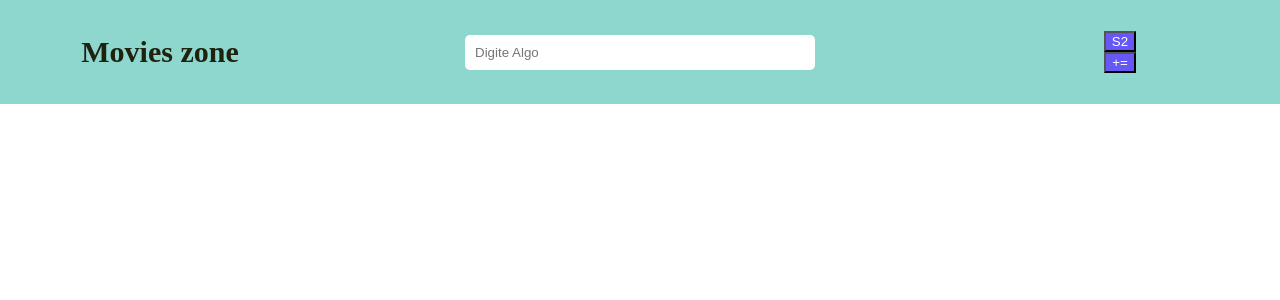
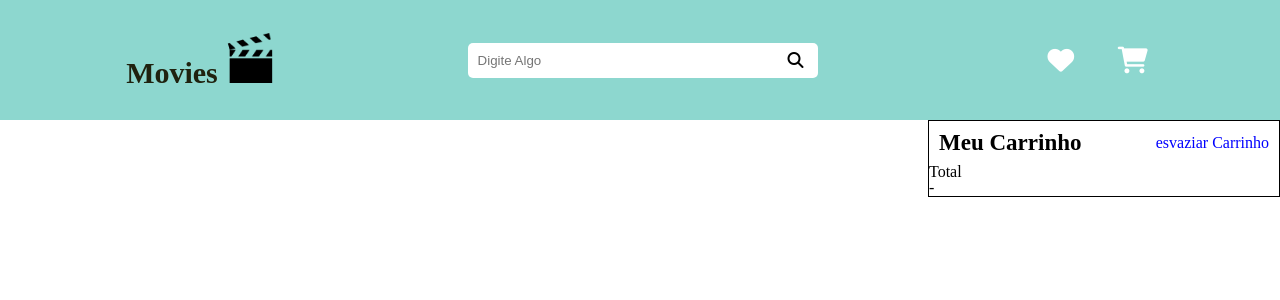
Before and after one commit to leonardo-cabral67/prova-dot, a Vue app: page / in a window 1280 px wide. Shown: the top 300 px of the page. Built offline with nearby package versions, Linux system fonts and the light colour scheme; no server answers.

Commit message:
feat: cart structure made

```diff
--- a/src/App.vue
+++ b/src/App.vue
@@ -1,6 +1,9 @@
 <template>
   <Header />
-  <ListOfMovies />
+  <div class="app">
+    <ListOfMovies />
+    <Cart />
+  </div>
 </template>
 
 <script setup>
@@ -12,12 +15,15 @@ import Header from "./components/Header.vue";
 import Cart from "./components/Cart.vue";
 
 const store = useStore();
-const teste = computed(() => store.state.moviesList.teste);
 </script>
 
 <style>
-div {
+.app {
+  overflow-x: hidden;
   display: grid;
-  grid-template-columns: 100px, 200px;
+  grid-template-columns: 3fr 1fr;
+  justify-content: center;
+  align-content: center;
+  width: 100%;
 }
 </style>
--- a/src/assets/main.css
+++ b/src/assets/main.css
@@ -7,10 +7,14 @@
   --color-yellow: #fbe192;
 }
 
+body {
+  margin-bottom: 90px;
+}
 button {
   background: none;
   color: white;
   background-color: var(--color-button);
+  cursor: pointer;
 }
 
 button:hover {
--- a/src/assets/reset.css
+++ b/src/assets/reset.css
@@ -127,3 +127,7 @@ table {
   border-collapse: collapse;
   border-spacing: 0;
 }
+
+button {
+  border: none;
+}
--- a/src/components/Cart.vue
+++ b/src/components/Cart.vue
@@ -1,11 +1,64 @@
 <template>
-  <ul>
-    <ListCartItem />
-  </ul>
+  <aside class="sideBar">
+    <ul class="cart">
+      <header class="cart__header">
+        <h1>Meu Carrinho</h1>
+        <p @click="drainOutCart">esvaziar Carrinho</p>
+      </header>
+      <ListCartItem />
+    </ul>
+    <footer class="total">
+      <div>
+        <h3>Total</h3>
+        <p>- {{ total }}</p>
+      </div>
+    </footer>
+  </aside>
 </template>
 
 <script setup>
+import { computed } from "@vue/runtime-core";
+import { useStore } from "vuex";
 import ListCartItem from "./ListCartItem.vue";
+
+const store = useStore();
+const total = computed(() => store.getters.priceTotal);
+const drainOutCart = () => store.dispatch("cart/drainOutCart");
 </script>
 
-<style></style>
+<style>
+.sideBar {
+  display: flex;
+  flex-direction: column;
+  justify-content: space-between;
+  width: 350px;
+  border: 1px solid #000;
+}
+
+.cart {
+  display: flex;
+  flex-direction: column;
+  gap: 20px;
+  padding: 10px;
+}
+
+.cart__header {
+  display: flex;
+  flex-direction: row;
+  justify-content: space-between;
+  align-items: center;
+}
+
+.cart__header p {
+  color: #00f;
+  cursor: pointer;
+}
+
+.cart__header p:hover {
+  text-decoration: underline;
+}
+.cart__header h1 {
+  font-weight: 700;
+  font-size: 23px;
+}
+</style>
--- a/src/components/Header.vue
+++ b/src/components/Header.vue
@@ -1,14 +1,28 @@
 <template>
   <header class="pageHeader">
-    <h1 class="pageHeader__logo">Movies zone</h1>
+    <div class="pageHeader__container">
+      <h1 class="pageHeader__logo">
+        Movies
+        <img
+          src="../assets/icons/cinema.png"
+          alt="ícone logo"
+          class="icone__logo"
+        />
+      </h1>
 
-    <div class="pageHeader__inputContainer">
-      <input class="pageHeader__input" placeholder="Digite Algo" />
-    </div>
+      <div class="inputContainer">
+        <input class="inputContainer__input" placeholder="Digite Algo" />
+        <i class="fa-solid fa-magnifying-glass inputContainer__lupa"></i>
+      </div>
 
-    <div class="pageHeader__buttons">
-      <button>S2</button>
-      <button>+=</button>
+      <div class="buttons__container">
+        <button class="buttons buttons__container--heart">
+          <i class="fa-solid fa-heart fa-2x"></i>
+        </button>
+        <button class="buttons buttons__container--cart">
+          <i class="fa-solid fa-cart-shopping fa-2x"></i>
+        </button>
+      </div>
     </div>
   </header>
 </template>
@@ -16,20 +30,34 @@
 <script setup></script>
 
 <style>
+.icone__logo {
+  width: 50px;
+}
+
+.fa-heart {
+  width: 90px;
+}
+.pageHeader__logo {
+  color: #fff;
+}
 .pageHeader {
-  width: 100vw;
-  margin: 0 auto;
-  height: 80px;
-  padding: 12px 0;
+  width: 100%;
+  display: flex;
+  justify-content: center;
+  align-items: center;
+}
 
-  display: grid;
-  grid-template-columns: 1fr 2fr 1fr;
+.pageHeader__container {
+  background: var(--color-main);
+  width: 100%;
+  height: 60px;
+  padding: 30px;
+  /* margin-bottom: 60px; */
 
-  justify-items: center;
+  display: flex;
+  justify-content: space-around;
   align-items: center;
-  margin-bottom: 70px;
-
-  background: var(--color-main);
+  flex-flow: row wrap;
 }
 
 .pageHeader__logo {
@@ -37,18 +65,60 @@
   font-weight: 700;
   color: #1f220f;
 }
+.button__icon {
+  width: 70px;
+  height: 70px;
+}
 
-.pageHeader__inputContainer {
+.inputContainer {
   width: 350px;
+  display: flex;
+  flex-direction: row;
+  align-items: center;
   background: #fff;
   border-radius: 5px;
 }
 
-.pageHeader__input {
+.inputContainer__lupa {
+  cursor: pointer;
+}
+.inputContainer__input {
   width: 300px;
   padding: 10px;
   border: none;
   outline: none;
   background: none;
 }
+
+.buttons__container button {
+  background: none;
+}
+.buttons__container button:hover {
+  background: none;
+}
+.buttons__container button i {
+  background: none;
+  cursor: pointer;
+}
+
+.fa-heart:hover {
+  color: #f00;
+}
+
+.fa-cart-shopping:hover {
+  color: grey;
+}
+
+@media (max-width: 767px) {
+  .pageHeader__container {
+    height: auto;
+    gap: 30px;
+  }
+  h1 {
+    font-size: 20px;
+  }
+  .icone__logo {
+    width: 40px;
+  }
+}
 </style>
--- a/src/components/ListCartItem.vue
+++ b/src/components/ListCartItem.vue
@@ -1,29 +1,61 @@
 <template>
-  <li v-for="item in cartList" :key="item.id">
-    <figure>
+  <li v-for="item in cartList" :key="item.movie.id" class="cartItem">
+    <figure class="movieContainer">
       <img
-        :src="`https://image.tmdb.org/t/p/original${item.poster_path}`"
-        :alt="`Poster do filme ${item.title}`"
+        :src="`https://image.tmdb.org/t/p/original${item.movie.poster_path}`"
+        :alt="`Poster do filme ${item.movie.title}`"
       />
-      <figcaption>
-        <h4>{{ item.title }}</h4>
-        <!-- <p>{{ item.quantity }}</p> -->
-        <p>{{ item.price }}</p>
+      <figcaption class="movieInfos">
+        <h4>{{ item.movie.title }}</h4>
+        <h3>{{ item.quantity }}</h3>
+        <p>R${{ (item.movie.popularity / 10).toFixed(2) }}</p>
       </figcaption>
+
+      <button @click="excluir(item.movie.id)">
+        <i class="fa-solid fa-trash" @click="excluir(item.movie.id)"></i>
+      </button>
     </figure>
   </li>
 </template>
 
 <script setup>
 import { useStore } from "vuex";
-import { computed } from "vue";
+import { computed, ref } from "vue";
+const store = useStore();
 
-const store = useStore();
+const excluir = (id) => store.dispatch("cart/deleteCartItem", id);
+
 const cartList = computed(() => store.state.cart.cartList);
+const total = computed(() => {});
 </script>
 
 <style>
-img {
-  width: 100px;
+.movieContainer,
+.cartItem {
+  display: flex;
+  flex-flow: row nowrap;
+  align-items: center;
+  gap: 20px;
+}
+
+.movieContainer img {
+  width: 60px;
+  height: 60px;
+}
+
+.movieInfos {
+  display: flex;
+  flex-flow: row nowrap;
+  gap: 20px;
+}
+
+.movieInfos h4 {
+  max-width: 15ch;
+  overflow: hidden;
+  text-overflow: ellipsis;
+  white-space: nowrap;
+  width: 200px;
+  font-size: 16px;
+  font-weight: 700;
 }
 </style>
--- a/src/components/ListMovies.vue
+++ b/src/components/ListMovies.vue
@@ -1,5 +1,5 @@
 <template>
-  <ul>
+  <ul class="listMovies">
     <MovieListItem />
   </ul>
 </template>
@@ -8,4 +8,15 @@
 import MovieListItem from "./MovieListItem.vue";
 </script>
 
-<style></style>
+<style>
+.listMovies {
+  display: flex;
+  flex-flow: row wrap;
+  max-width: 900px;
+  margin: 0 auto;
+  justify-content: center;
+  gap: 20px;
+}
+
+/* @media */
+</style>
--- a/src/components/MovieListItem.vue
+++ b/src/components/MovieListItem.vue
@@ -9,13 +9,19 @@
       <figcaption class="movieImageContainer__releaseDate">
         {{ item.release_date }}
       </figcaption>
+      <button class="buttons button__heart">
+        <i class="fa-solid fa-heart fa-lg"></i>
+      </button>
     </figure>
     <header class="listItem__container">
-      <h4>{{ item.title }}</h4>
+      <h4 class="listItem__title">{{ item.title }}</h4>
     </header>
-    <p class="listItem__average">Nota: {{ item.vote_average }}</p>
-    <p class="listItem__price">R$ 79,99</p>
-    <button @click="buyMovie(item)">Comprar</button>
+    <div class="listItem__average">
+      <img src="../assets/icons/black-star.png" alt="ícone de estrela" />
+      <p>{{ item.vote_average.toFixed(1) }}</p>
+    </div>
+    <p class="listItem__price">{{ item.vote_average * 10 }}</p>
+    <button @click="buyMovie(item)" class="listItem__button">adicionar</button>
   </li>
 </template>
 
@@ -28,7 +34,10 @@ const cartList = store.state.cart.cartList;
 const moviesList = computed(() => store.state.moviesList.moviesList);
 store.dispatch("moviesList/loadMoviesList");
 const buyMovie = (item) => {
-  store.commit("cart/pushIdToCartList", item);
+  store.dispatch("cart/addToCart", {
+    movie: item,
+    quantity: 1,
+  });
   console.log("cart - ", cartList);
 };
 </script>
@@ -37,11 +46,96 @@ const buyMovie = (item) => {
 .listItem {
   display: flex;
   flex-direction: column;
-  justify-content: center;
   align-items: center;
+  width: 200px;
+  text-align: center;
+  border: 1px solid #0000004d;
+  gap: 4px;
+  margin-top: 60px;
+}
+
+.listItem:hover {
+  box-shadow: -2px -2px 12px rgb(0, 0, 0, 0.8);
+}
+
+.listItem,
+.movieImageContainer__releaseDate {
+  border-radius: 5px;
+}
+
+.movieImageContainer {
+  position: relative;
 }
 
 .movieImageContainer__img {
-  width: 150px;
+  width: 100%;
+  border-top-right-radius: 5px;
+  border-top-left-radius: 5px;
+}
+
+.movieImageContainer__releaseDate {
+  width: 200px;
+  margin: 0 auto;
+  padding: 20px 0 20px 0;
+  position: absolute;
+  bottom: 4px;
+
+  color: #fff;
+
+  font-size: 16px;
+  font-weight: 300;
+
+  opacity: 0.3;
+}
+.movieImageContainer__releaseDate:hover {
+  background: #000011a9;
+  opacity: 0.9;
+  font-weight: 900;
+}
+
+.listItem__title {
+  padding: 8px;
+  max-width: 15ch;
+  overflow: hidden;
+  text-overflow: ellipsis;
+  white-space: nowrap;
+}
+
+.listItem__average {
+  display: flex;
+  flex-direction: row;
+  justify-content: center;
+  align-items: center;
+  gap: 7px;
+}
+.listItem__average img {
+  width: 20px;
+  margin-top: -4px;
+}
+.listItem__price {
+  font-size: 14px;
+  font-weight: 700;
+  margin-top: 8px;
+  margin-bottom: 6px;
+}
+.listItem__button {
+  width: 100%;
+  padding: 15px;
+  margin: 0 auto;
+  border-bottom-right-radius: 5px;
+  border-bottom-left-radius: 5px;
+}
+
+.button__heart {
+  background: unset;
+  position: absolute;
+  top: 8px;
+  right: -30px;
+}
+.button__heart:hover {
+  background: none;
+}
+
+.fa-heart {
 }
 </style>
--- a/src/store/modules/cart.js
+++ b/src/store/modules/cart.js
@@ -3,19 +3,49 @@ const state = {
 };
 
 const mutations = {
-  pushIdToCartList(state, id) {
-    console.log("função pushIdToCartList - ");
-    state.cartList.push(id);
+  PUSH_MOVIE_TO_CART(state, { movie, quantity }) {
+    let cartItem = state.cartList.find((item) => item.movie.id === movie.id);
+    if (cartItem) {
+      cartItem.quantity += quantity;
+      cartItem.movie.popularity *= cartItem.quantity;
+      return;
+    }
+    state.cartList.push({ movie, quantity });
+  },
+
+  DRAIN_OUT_CART(state) {
+    state.cartList = [];
+  },
+
+  DELETE_CART_ITEM(state, cartItem) {
+    const newCart = state.cartList.filter((item) => item.movie.id !== cartItem);
+    console.log(newCart);
+    state.cartList = newCart;
   },
 };
 
 const actions = {
-  addToCart: ({ commit }, product) => {
-    commit("pushIdToCartList", product);
+  addToCart: ({ commit }, { movie, quantity }) => {
+    commit("PUSH_MOVIE_TO_CART", { movie, quantity });
+  },
+
+  deleteCartItem: ({ commit }, id) => {
+    commit("DELETE_CART_ITEM", id);
+  },
+
+  drainOutCart: ({ commit }) => {
+    commit("DRAIN_OUT_CART");
   },
 };
 
-const getters = {};
+const getters = {
+  priceTotal(state) {
+    const total = state.cartList.reduce((acumulator, value) => {
+      return acumulator + value.movie.popularity;
+    }, 0);
+    return total;
+  },
+};
 
 export default {
   namespaced: true,
--- a/src/store/modules/moviesList.js
+++ b/src/store/modules/moviesList.js
@@ -19,7 +19,8 @@ const actions = {
         console.log(res.data.results);
         commit("SET_MOVIES_LIST", res.data.results);
         console.log(res.data);
-      });
+      })
+      .catch((err) => console.log("erro - ", err));
   },
 };
 
```
Also changed, not shown: index.html (+7 -1 lines), src/assets/icons/black-star.png (added), src/assets/icons/cinema.png (added).
